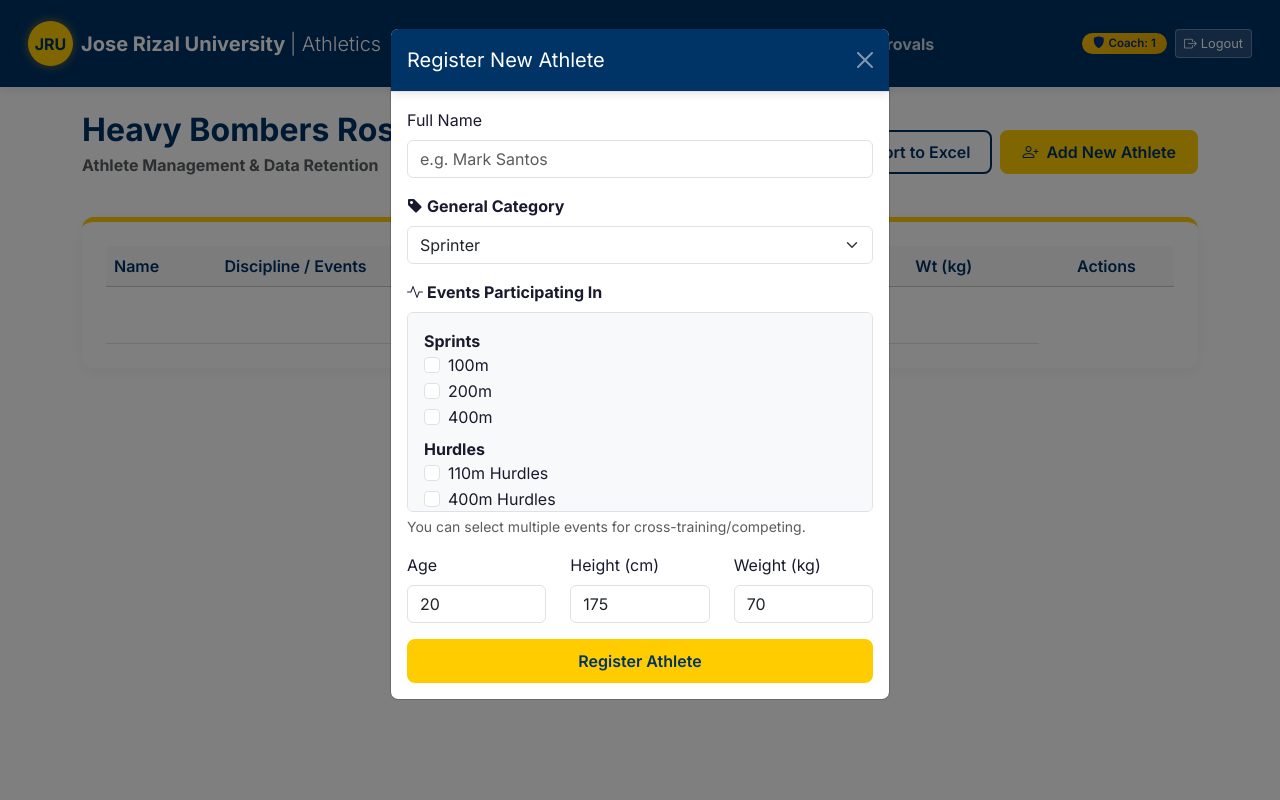
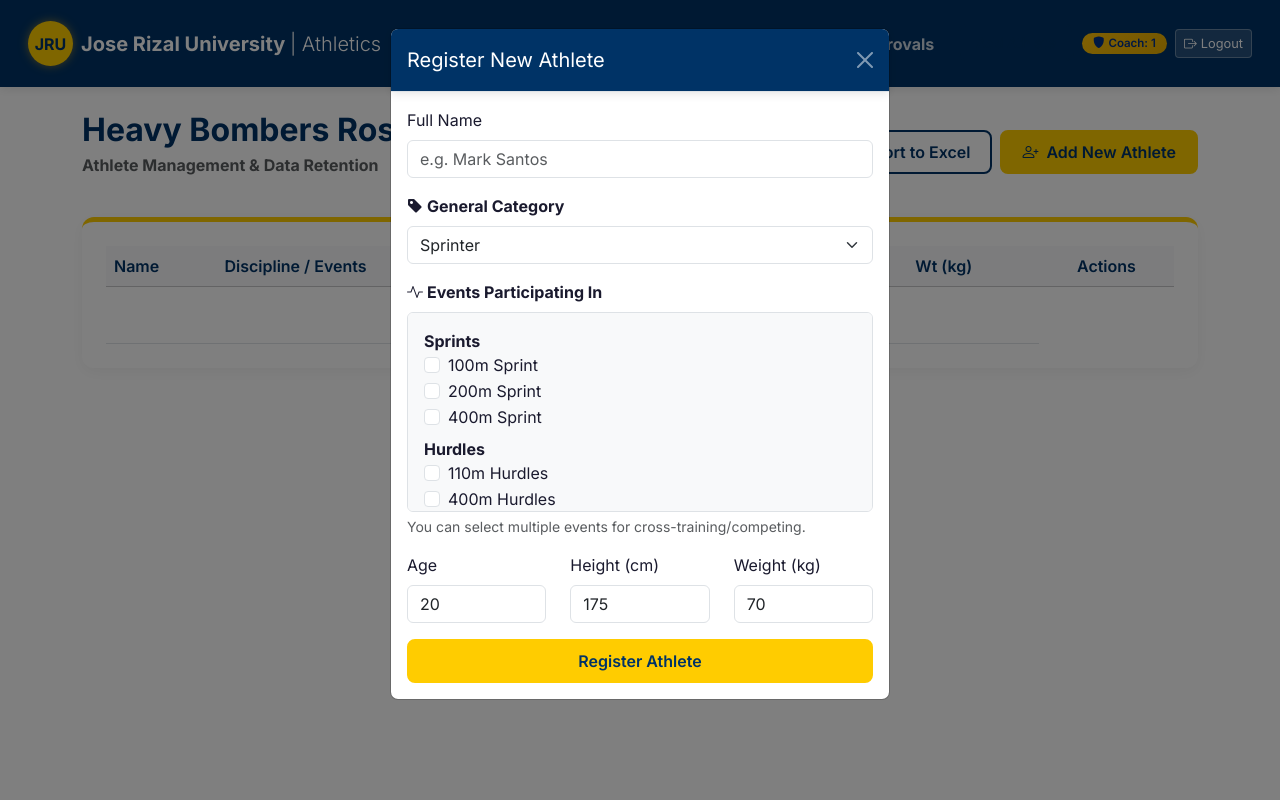
Before and after one commit to daveshow2/athletics-office-portal, a Flask app: page /athletes in a window 1280 px wide, after a click on "Add Athlete". Run offline with Flask 3, Linux system fonts and the light colour scheme; the visitor is signed in with stand-in values (Sample User, id 1); data that the repository does not hold is empty.

Commit message:
Fix: event names in registration form to match backend validation

```diff
--- a/templates/athletes.html
+++ b/templates/athletes.html
@@ -139,21 +139,21 @@
                             <label class="form-label fw-bold"><i class="bi bi-activity me-1"></i>Events Participating In</label>
                             <div class="p-3 border rounded bg-light" style="max-height: 200px; overflow-y: auto;" id="event-checkbox-list">
                                 <div class="mb-2"><strong>Sprints</strong>
-                                    <div class="form-check"><input class="form-check-input" type="checkbox" name="event" value="100m" id="ev100"><label class="form-check-label" for="ev100">100m</label></div>
-                                    <div class="form-check"><input class="form-check-input" type="checkbox" name="event" value="200m" id="ev200"><label class="form-check-label" for="ev200">200m</label></div>
-                                    <div class="form-check"><input class="form-check-input" type="checkbox" name="event" value="400m" id="ev400"><label class="form-check-label" for="ev400">400m</label></div>
+                                    <div class="form-check"><input class="form-check-input" type="checkbox" name="event" value="100m Sprint" id="ev100"><label class="form-check-label" for="ev100">100m Sprint</label></div>
+                                    <div class="form-check"><input class="form-check-input" type="checkbox" name="event" value="200m Sprint" id="ev200"><label class="form-check-label" for="ev200">200m Sprint</label></div>
+                                    <div class="form-check"><input class="form-check-input" type="checkbox" name="event" value="400m Sprint" id="ev400"><label class="form-check-label" for="ev400">400m Sprint</label></div>
                                 </div>
                                 <div class="mb-2"><strong>Hurdles</strong>
-                                    <div class="form-check"><input class="form-check-input" type="checkbox" name="event" value="110mh" id="ev110h"><label class="form-check-label" for="ev110h">110m Hurdles</label></div>
-                                    <div class="form-check"><input class="form-check-input" type="checkbox" name="event" value="400mh" id="ev400h"><label class="form-check-label" for="ev400h">400m Hurdles</label></div>
+                                    <div class="form-check"><input class="form-check-input" type="checkbox" name="event" value="110m Hurdles" id="ev110h"><label class="form-check-label" for="ev110h">110m Hurdles</label></div>
+                                    <div class="form-check"><input class="form-check-input" type="checkbox" name="event" value="400m Hurdles" id="ev400h"><label class="form-check-label" for="ev400h">400m Hurdles</label></div>
                                 </div>
                                 <div class="mb-2"><strong>Middle Distance</strong>
-                                    <div class="form-check"><input class="form-check-input" type="checkbox" name="event" value="800m" id="ev800"><label class="form-check-label" for="ev800">800m</label></div>
-                                    <div class="form-check"><input class="form-check-input" type="checkbox" name="event" value="1500m" id="ev1500"><label class="form-check-label" for="ev1500">1500m</label></div>
+                                    <div class="form-check"><input class="form-check-input" type="checkbox" name="event" value="800m Run" id="ev800"><label class="form-check-label" for="ev800">800m Run</label></div>
+                                    <div class="form-check"><input class="form-check-input" type="checkbox" name="event" value="1500m Run" id="ev1500"><label class="form-check-label" for="ev1500">1500m Run</label></div>
                                 </div>
                                 <div class="mb-2"><strong>Long Distance</strong>
-                                    <div class="form-check"><input class="form-check-input" type="checkbox" name="event" value="3km Steeplechase" id="ev3km"><label class="form-check-label" for="ev3km">3km Steeplechase</label></div>
-                                    <div class="form-check"><input class="form-check-input" type="checkbox" name="event" value="5km" id="ev5km"><label class="form-check-label" for="ev5km">5km</label></div>
+                                    <div class="form-check"><input class="form-check-input" type="checkbox" name="event" value="3000m Run" id="ev3km"><label class="form-check-label" for="ev3km">3000m Run</label></div>
+                                    <div class="form-check"><input class="form-check-input" type="checkbox" name="event" value="5000m Run" id="ev5km"><label class="form-check-label" for="ev5km">5000m Run</label></div>
                                 </div>
                                 <div class="mb-2"><strong>Jumpers</strong>
                                     <div class="form-check"><input class="form-check-input" type="checkbox" name="event" value="Long Jump" id="evlj"><label class="form-check-label" for="evlj">Long Jump</label></div>
@@ -168,6 +168,7 @@
                                     <div class="form-check"><input class="form-check-input" type="checkbox" name="event" value="Hammer Throw" id="evht"><label class="form-check-label" for="evht">Hammer Throw</label></div>
                                 </div>
                             </div>
+
                             <div class="form-text mt-1 text-muted">You can select multiple events for cross-training/competing.</div>
                         </div>
                         <div class="row">
```
